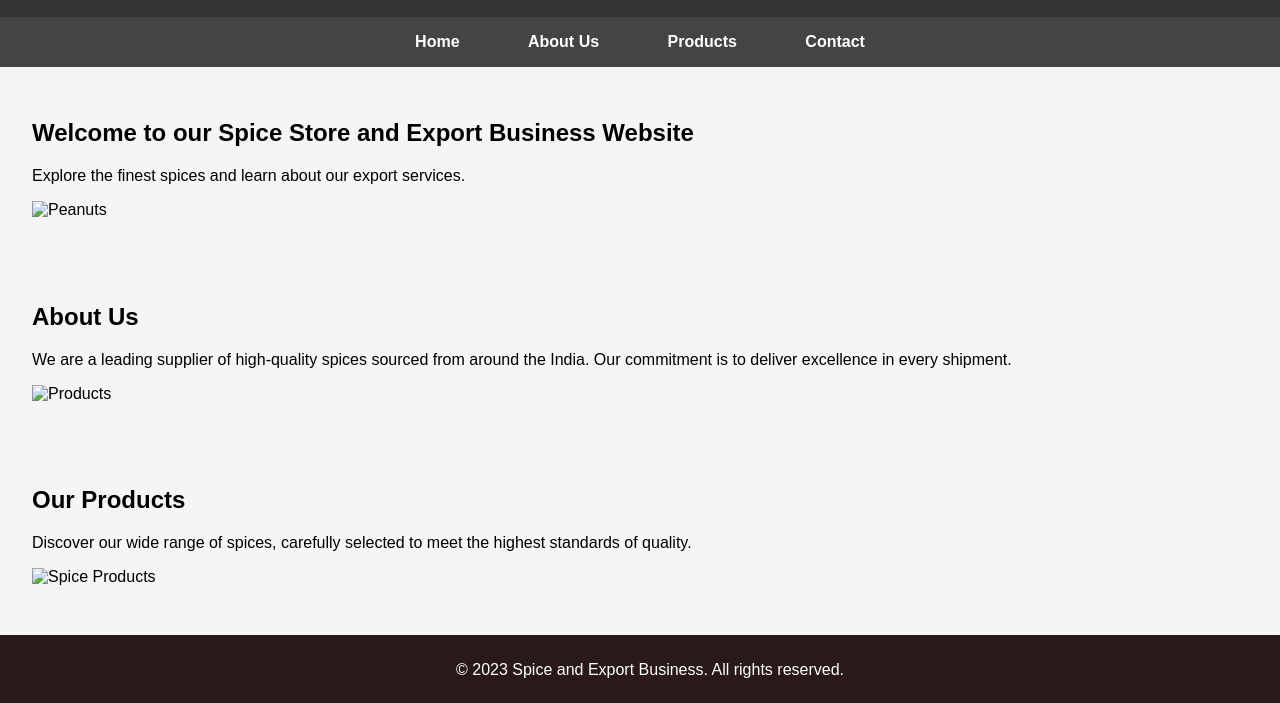
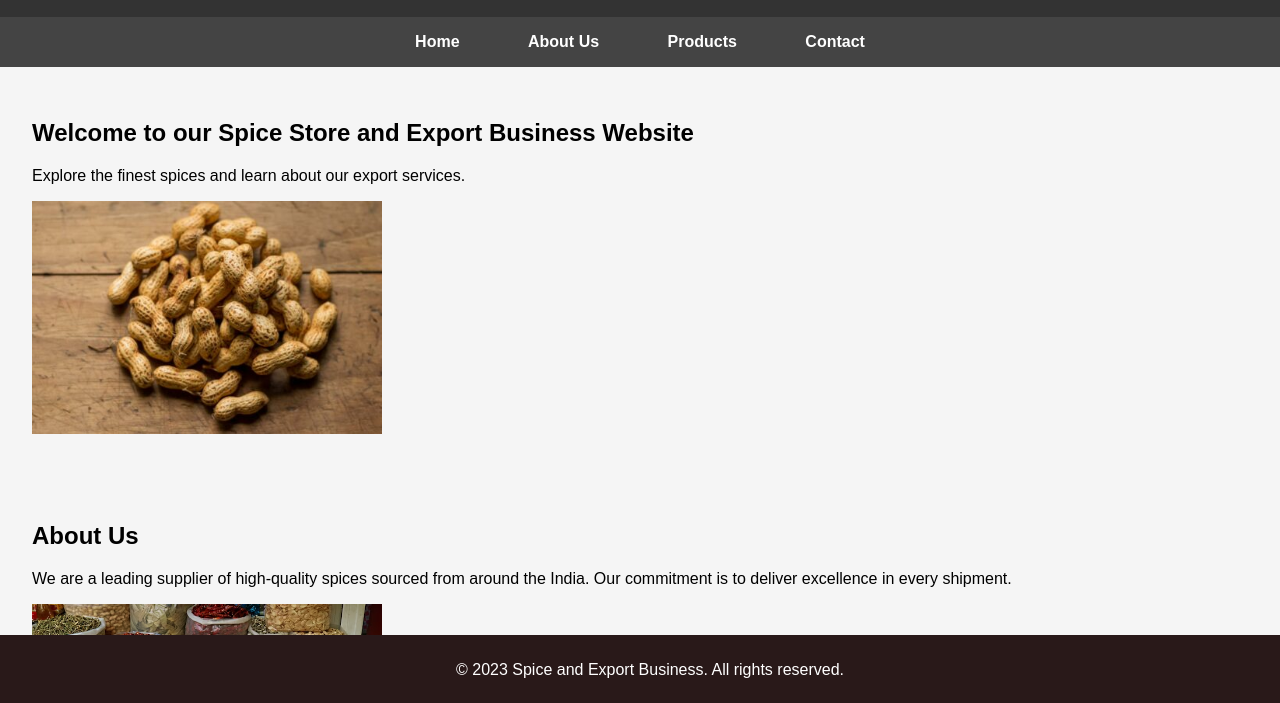
Before and after one commit to somismyusername/ecom, a plain HTML site: page index.html in a window 1280 px wide. Shown: the part 95-798 px from the top of the page. Drawn offline with Linux system fonts and the light colour scheme.

Commit message:
Update index.html

```diff
--- a/index.html
+++ b/index.html
@@ -69,19 +69,19 @@
     <section id="home">
         <h2>Welcome to our Spice Store and Export Business Website</h2>
         <p>Explore the finest spices and learn about our export services.</p>
-        <img src="ka28 images/spice_image.jpg" alt="Peanuts" width="350">
+        <img src="spice_image.jpg" alt="Peanuts" width="350">
     </section>
 
     <section id="about">
         <h2>About Us</h2>
         <p>We are a leading supplier of high-quality spices sourced from around the India. Our commitment is to deliver excellence in every shipment.</p>
-        <img src="ka28 images/samples2.jpg" alt="Products" width="350">
+        <img src="samples2.jpg" alt="Products" width="350">
     </section>
 
     <section id="products">
         <h2>Our Products</h2>
         <p>Discover our wide range of spices, carefully selected to meet the highest standards of quality.</p>
-        <img src="ka28 images/product_image.jpg" alt="Spice Products" width="600">
+        <img src="product_image.jpg" alt="Spice Products" width="600">
     </section>
 
     <section id="contact">
@@ -102,7 +102,7 @@
               /* Adjust this value based on your content height */
               min-height: 400px;
               padding-bottom: 50px; /* Adjust this value based on your footer height */
-              position: relative;
+              position: bottom;
           }
 
           footer {
```
